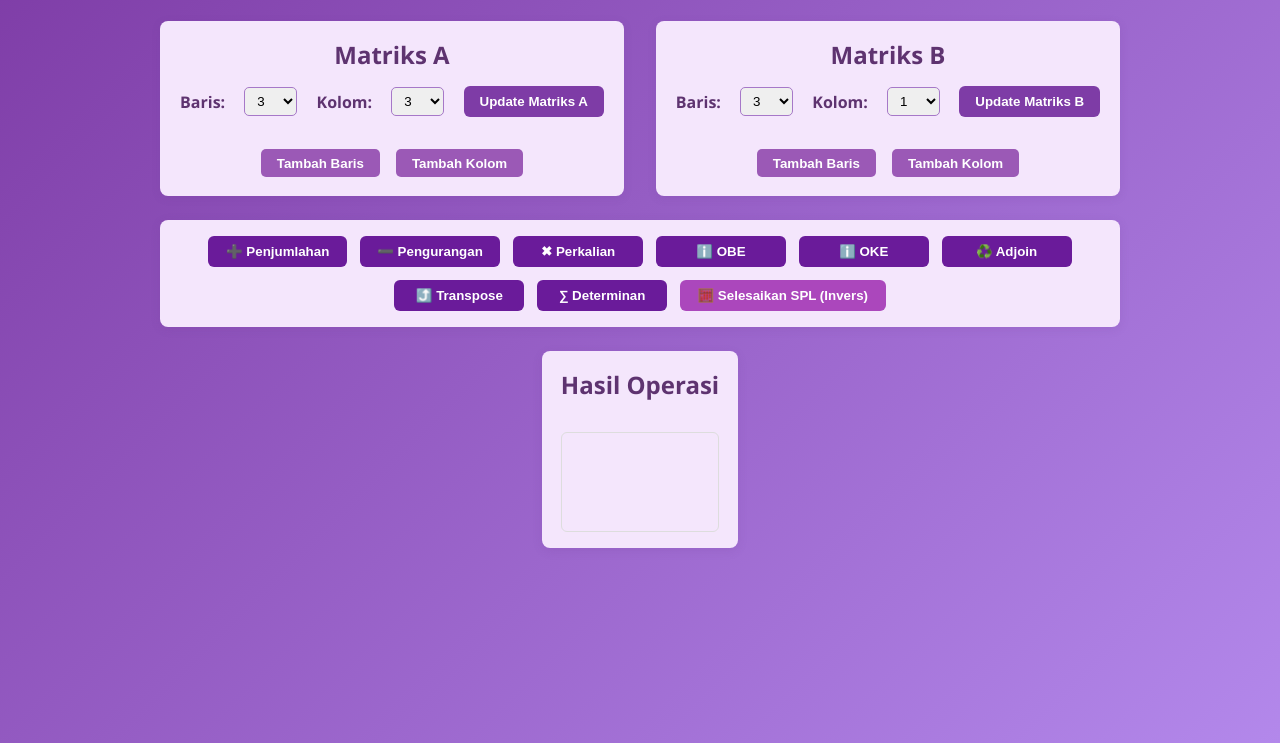
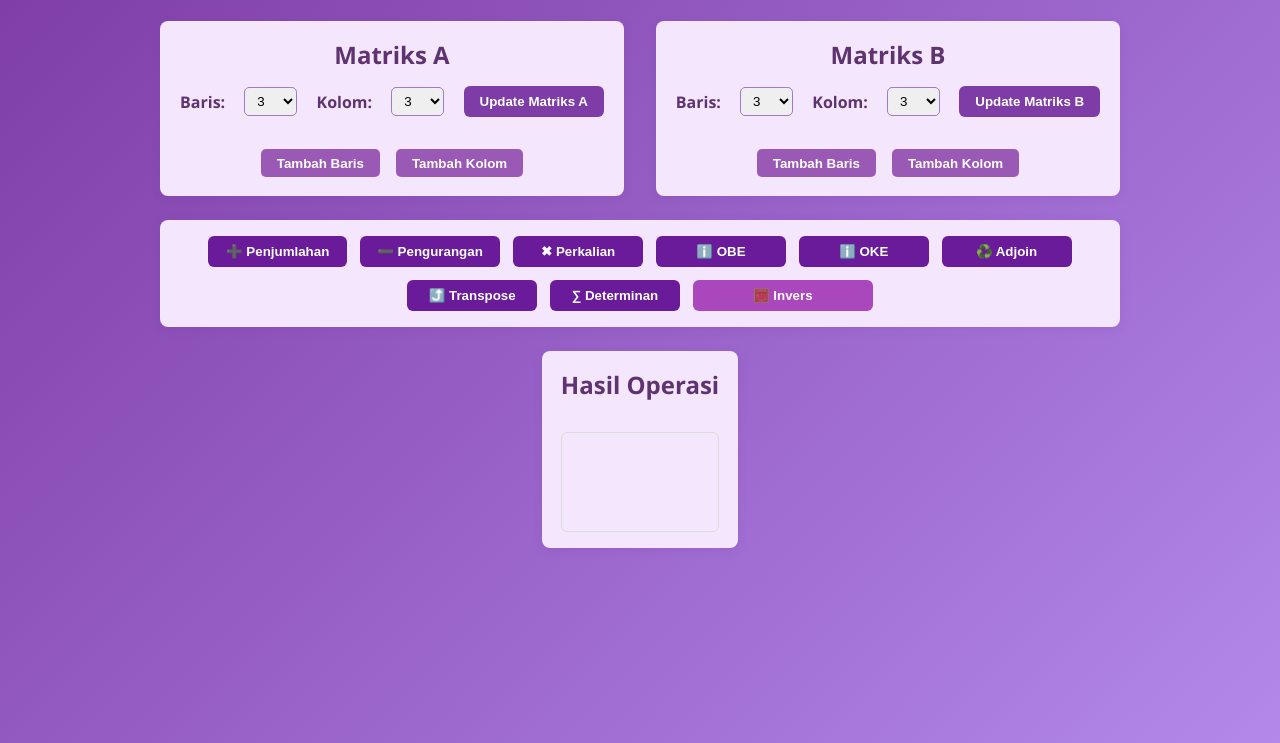
Before and after one commit to MuhammadRamdhan-25/Project-Aljabar, a plain HTML site: page index.html in a window 1280 px wide. Shown: the part 57-800 px from the top of the page. Drawn offline with Linux system fonts and the light colour scheme.

Commit message:
Update index.html

```diff
--- a/index.html
+++ b/index.html
@@ -4,7 +4,7 @@
   <meta charset="UTF-8" />
   <meta name="viewport" content="width=device-width,initial-scale=1" />
   <title>Kalkulator Matriks Interaktif</title>
-  <link rel="stylesheet" href="styles.css">
+  <link rel="stylesheet" href="/styles.css">
 </head>
 <body>
   <header>
@@ -76,9 +76,9 @@
 
         <label for="orderB-cols">Kolom:</label>
         <select id="orderB-cols" aria-label="Pilih jumlah kolom matriks B">
-          <option value="1" selected>1</option>
+          <option value="1">1</option>
           <option value="2">2</option>
-          <option value="3">3</option>
+          <option value="3"selected>3</option>
           <option value="4">4</option>
           <option value="5">5</option>
           <option value="6">6</option>
@@ -112,7 +112,7 @@
 
     <!-- Tombol SPL -->
     <button class="op-btn special-btn" data-op="solve-inverse" aria-label="Selesaikan SPL menggunakan metode invers">
-      🧮 Selesaikan SPL (Invers)
+      🧮 Invers
     </button>
   </section>
 
```
